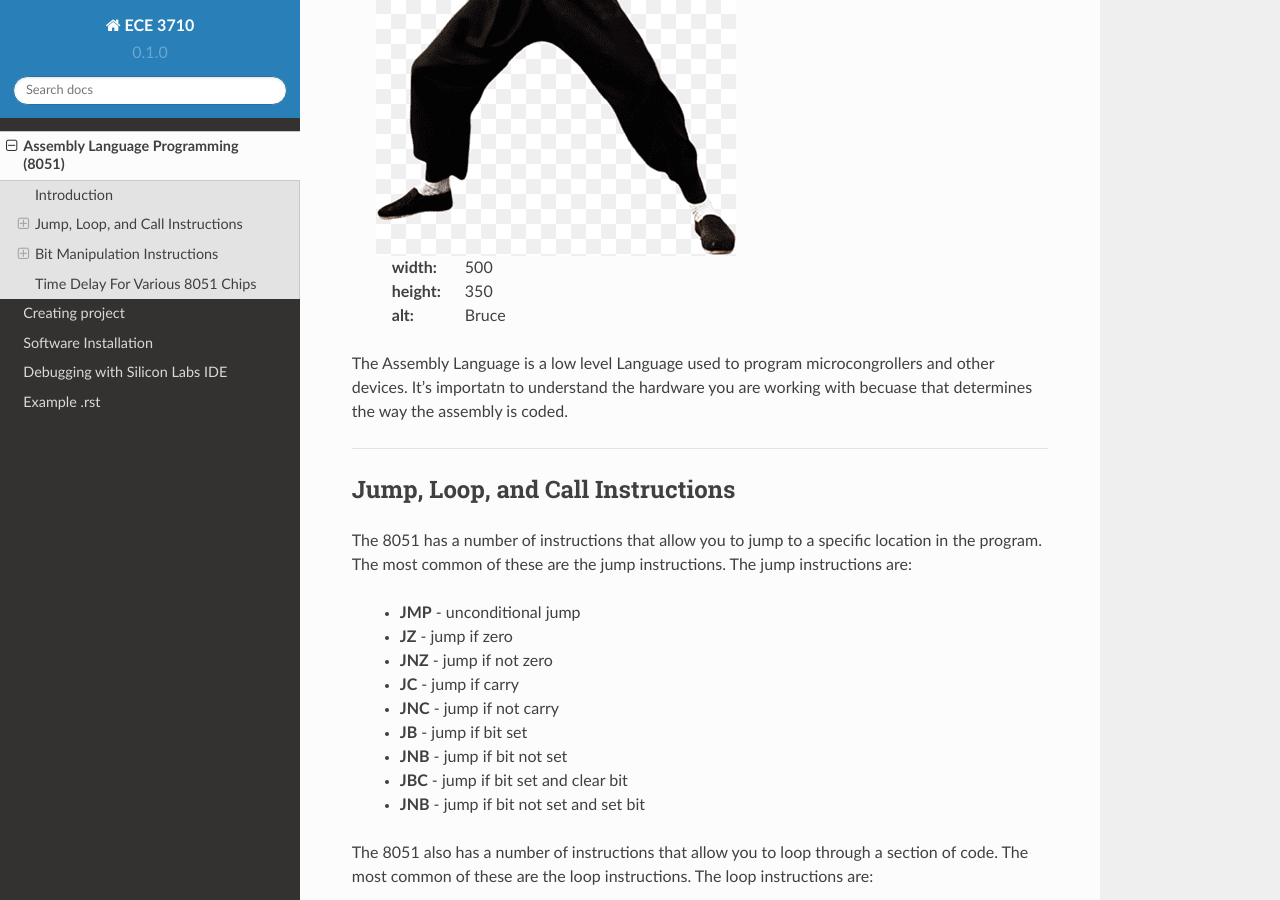
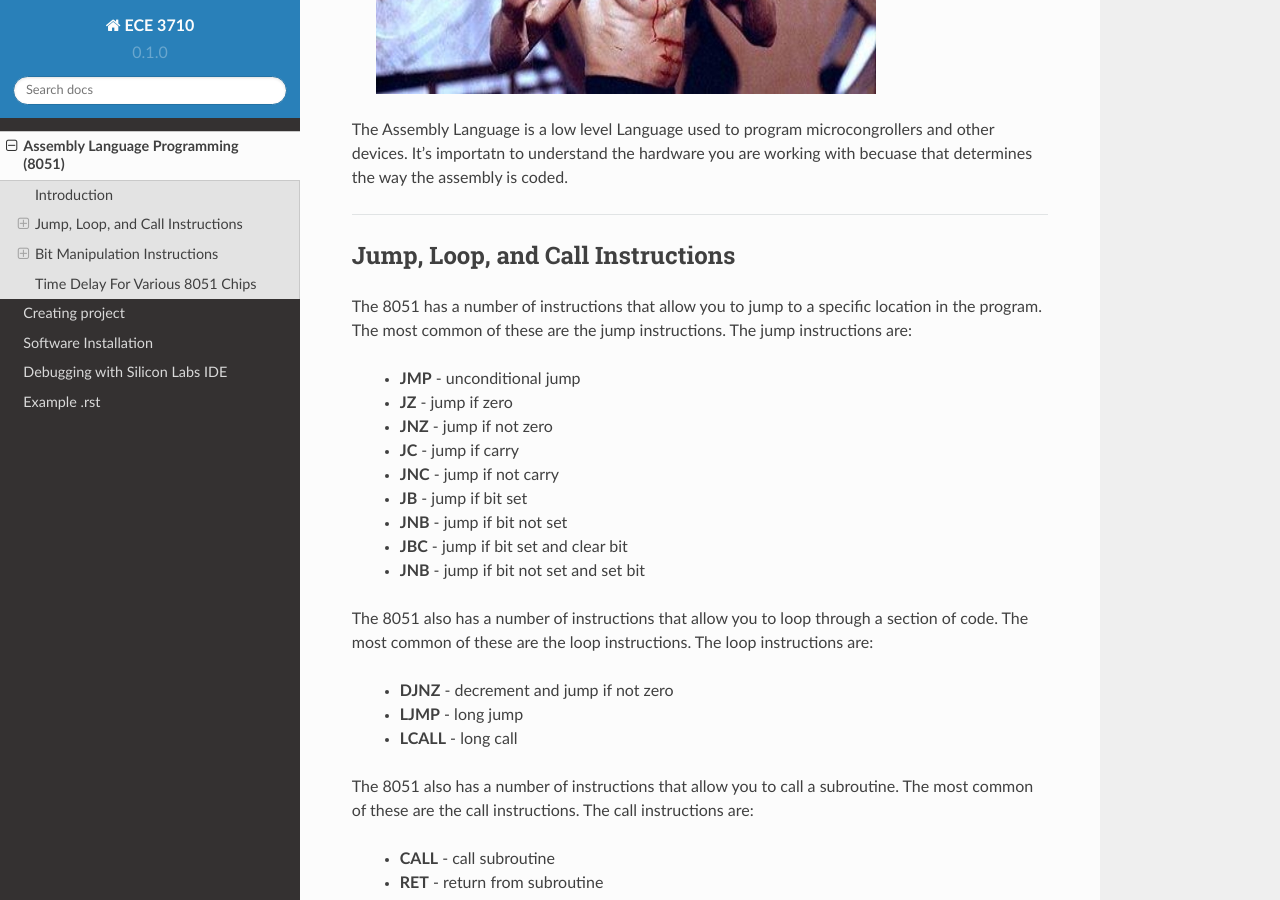
Before and after one commit to wattsjake/ece3710-notes, a Sphinx documentation site: the page built from docs/source/assembly.rst, in a window 1280 px wide and 900 px high, scrolled down 645 px. Built offline with Sphinx 7.4.7 and the Read the Docs theme 2.0.0, drawn with Linux system fonts in a browser that asks for light colours.

Commit message:
added me image

```diff
--- a/docs/source/assembly.rst
+++ b/docs/source/assembly.rst
@@ -10,10 +10,10 @@ Introduction
 
     "**Do not pray for an easy life, pray for the strength to use the keyboard.** - *Bruce Lee*"
 
-    .. image:: images/bruce_lee.png
-    :width: 500
-    :height: 350
-    :alt: Bruce
+    .. image:: images/bruce-lee.jpg
+        :width: 500
+        :height: 350
+        :alt: Bruce
 
 The Assembly Language is a low level Language used to program microcongrollers and other devices. It's importatn to understand the hardware you are working with becuase that determines the way the assembly is coded.
 
```
Also changed, not shown: docs/source/images/bruce-lee.jpg (added).
